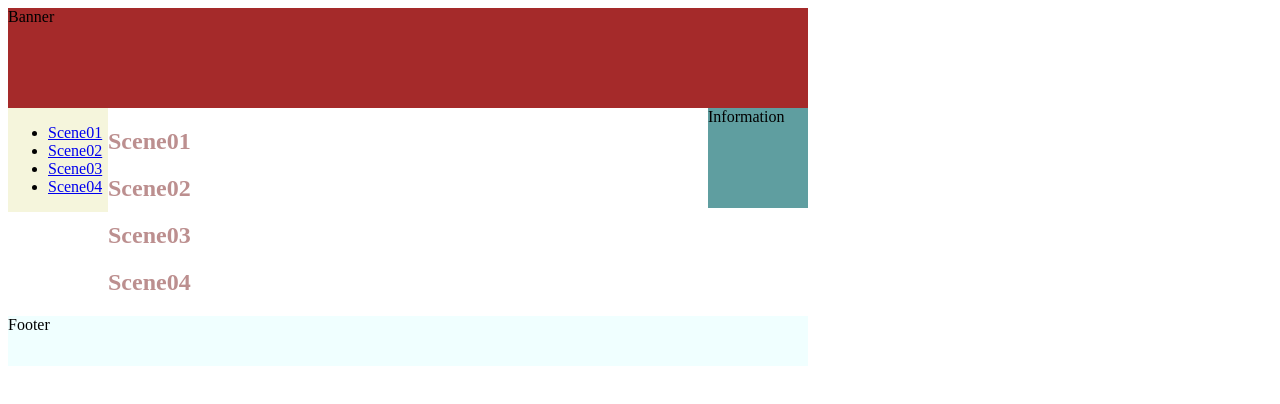
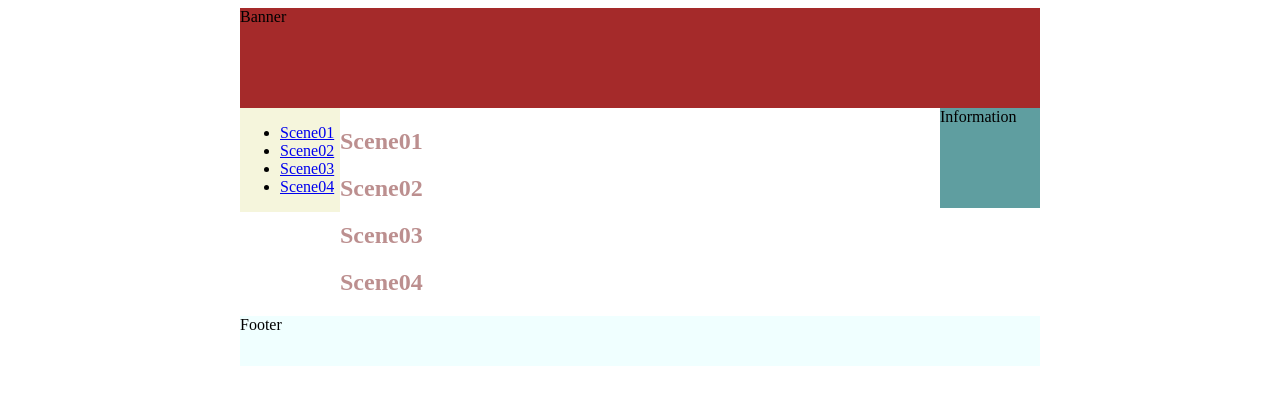
Before and after one commit to Xing-1119/Xing-1119.github.io, a plain HTML site: page index.html in a window 1280 px wide. Drawn offline with Linux system fonts and the light colour scheme.

Commit message:
initial commit

```diff
--- a/css/main.css
+++ b/css/main.css
@@ -1,6 +1,12 @@
 h1{
     color:rosybrown
 }
+
+#wrapper {
+    width: 800px;
+    margin: 0 auto;
+}
+
 #nav {
     width: 100px;
     background-color: beige;
```
